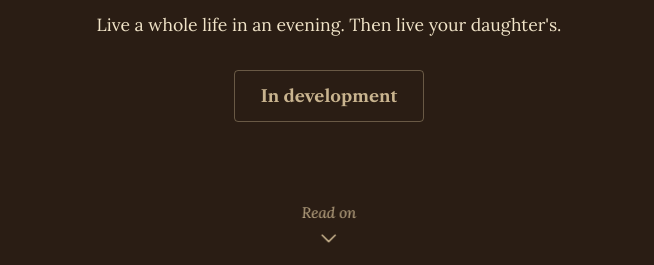
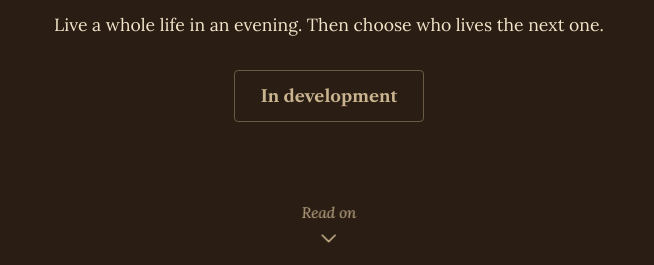
Before and after one commit to jfrodin/OneMoreYearWeb, a plain HTML site: page index.html in a window 1280 px wide. Shown: the part 533-798 px from the top of the page, without its empty margins (311-965 px from the left). Drawn offline with Linux system fonts and the light colour scheme.

Commit message:
Hook: you choose who lives the next life
"Then live your daughter's" said the next life is always the daughter's. You choose
who carries on.

Co-Authored-By: Claude Opus 5.5 <noreply@anthropic.com>

```diff
--- a/index.html
+++ b/index.html
@@ -23,7 +23,7 @@
       </figure>
       <h1>ONE MORE YEAR</h1>
       <p class="tagline">Every life is a part of history.</p>
-      <p class="hook">Live a whole life in an evening. Then live your daughter's.</p>
+      <p class="hook">Live a whole life in an evening. Then choose who lives the next one.</p>
       <div class="actions">
         <span class="button quiet">In development</span>
       </div>
```
